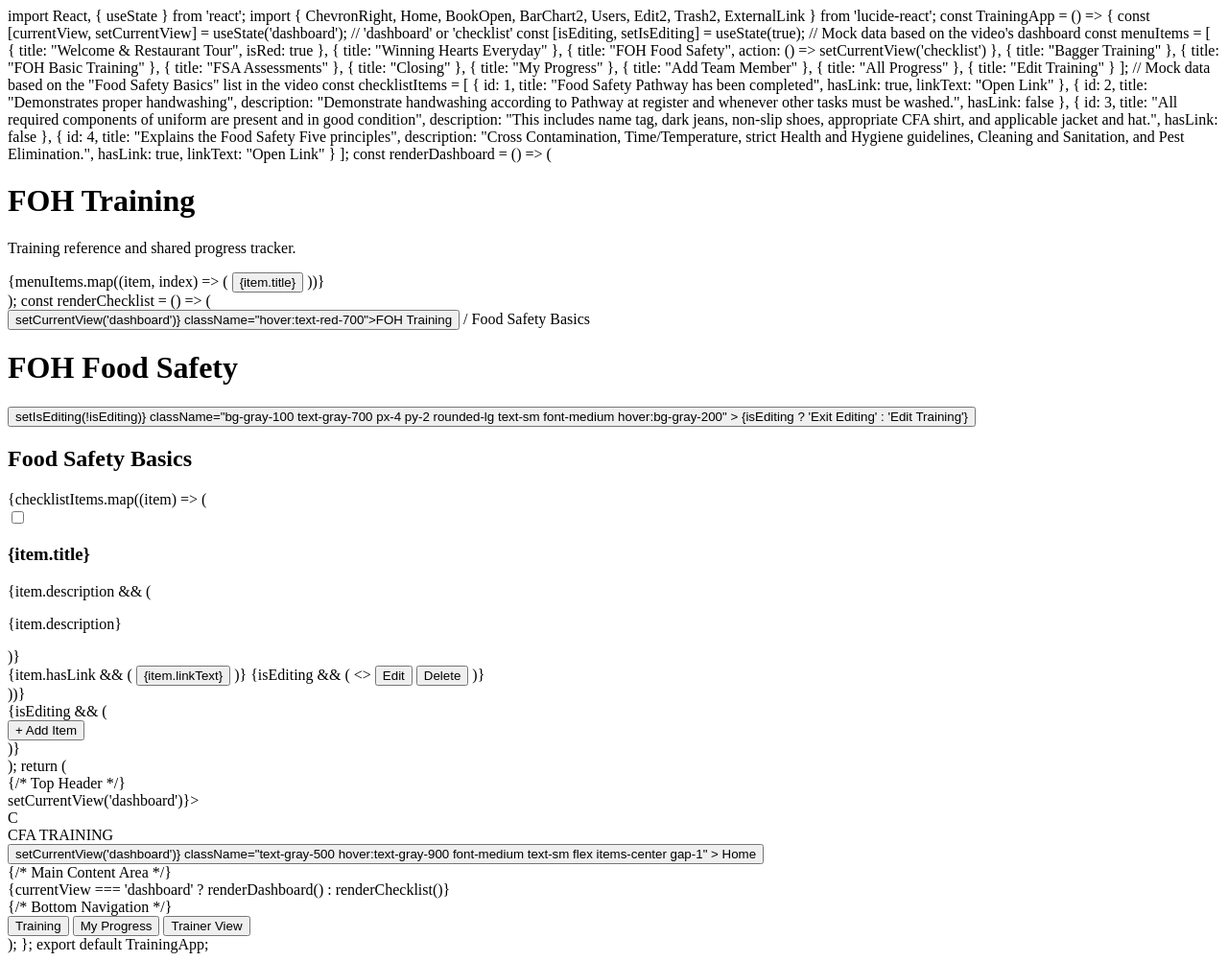
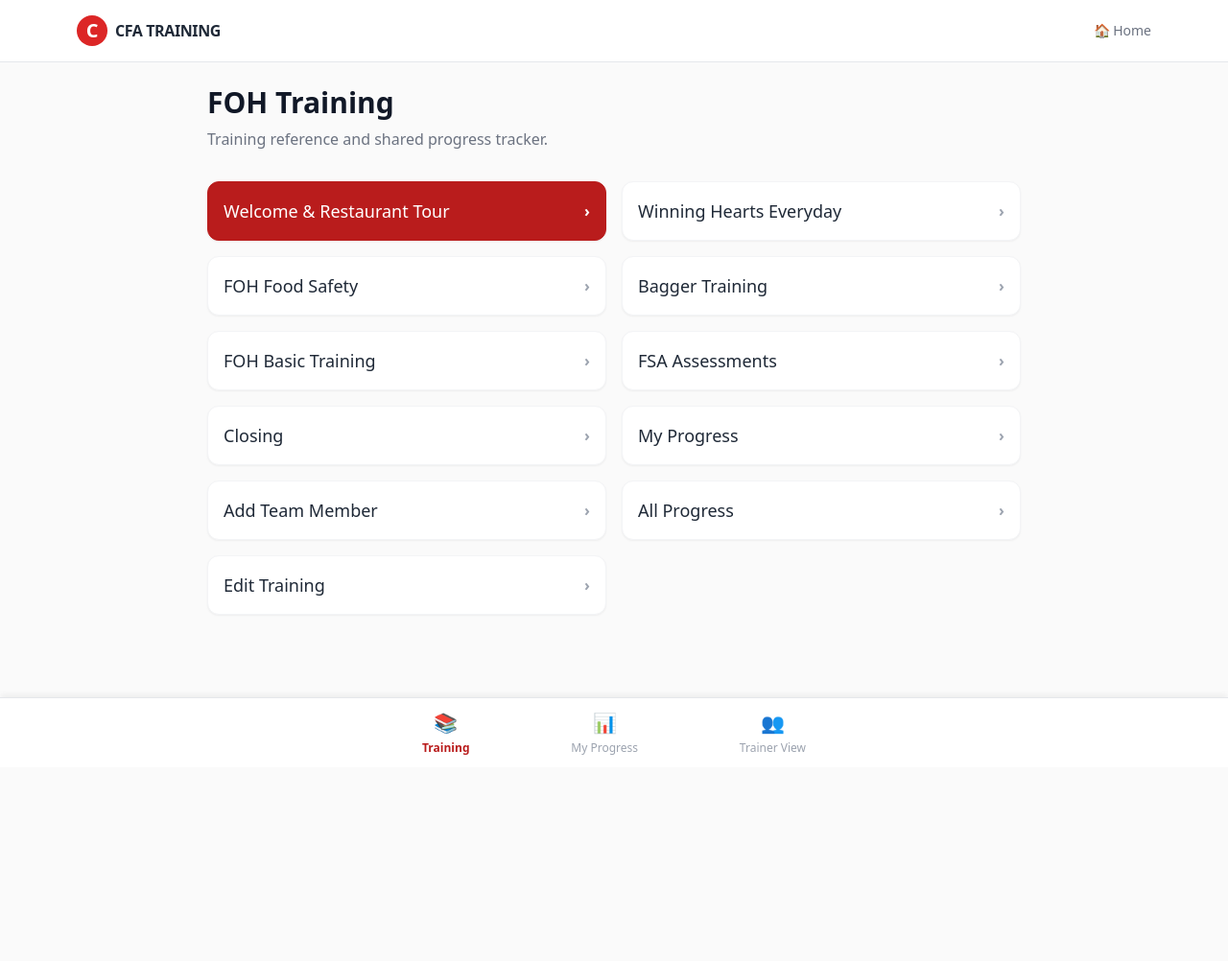
Before and after one commit to sarahvang-code/cfa-training2.0, a plain HTML site: page index.html in a window 1280 px wide. Shown: the whole page at 96% size. After the commit the page ends 800 px from the top, so only its background shows below. Drawn offline with nearby package versions, Linux system fonts and the light colour scheme.

Commit message:
Update index.html

```diff
--- a/index.html
+++ b/index.html
@@ -1,15 +1,69 @@
-import React, { useState } from 'react';
-import { ChevronRight, Home, BookOpen, BarChart2, Users, Edit2, Trash2, ExternalLink } from 'lucide-react';
+<!DOCTYPE html>
+<html lang="en">
+<head>
+    <meta charset="UTF-8">
+    <meta name="viewport" content="width=device-width, initial-scale=1.0">
+    <title>CFA Training Portal</title>
+    <!-- Tailwind CSS -->
+    <script src="https://cdn.tailwindcss.com"></script>
+    <!-- Supabase CDN -->
+    <script src="https://cdn.jsdelivr.net/npm/@supabase/supabase-js@2"></script>
+    <!-- Lucide Icons -->
+    <script src="https://unpkg.com/lucide@latest"></script>
+</head>
+<body class="bg-[#FAFAFA] font-sans antialiased pb-24">
 
-const TrainingApp = () => {
-  const [currentView, setCurrentView] = useState('dashboard'); // 'dashboard' or 'checklist'
-  const [isEditing, setIsEditing] = useState(true);
+    <!-- Top Header -->
+    <header class="bg-white border-b border-gray-200 sticky top-0 z-10">
+        <div class="max-w-6xl mx-auto px-4 h-16 flex items-center justify-between">
+            <div class="flex items-center gap-2 cursor-pointer" onclick="switchView('dashboard')">
+                <div class="w-8 h-8 bg-red-600 rounded-full flex items-center justify-center text-white font-bold text-xl">C</div>
+                <span class="font-bold text-gray-800 tracking-tight">CFA TRAINING</span>
+            </div>
+            <button onclick="switchView('dashboard')" class="text-gray-500 hover:text-gray-900 font-medium text-sm flex items-center gap-1">
+                🏠 Home
+            </button>
+        </div>
+    </header>
 
-  // Mock data based on the video's dashboard
+    <!-- Main Dynamic Content Container -->
+    <main id="app-container" class="max-w-4xl mx-auto p-6">
+        <!-- Rendered dynamically via JavaScript -->
+    </main>
+
+    <!-- Bottom Navigation Bar -->
+    <nav class="fixed bottom-0 w-full bg-white border-t border-gray-200 shadow-[0_-4px_6px_-1px_rgba(0,0,0,0.05)] z-20">
+        <div class="max-w-md mx-auto flex justify-between px-6 py-3">
+            <button onclick="switchView('dashboard')" class="flex flex-col items-center gap-1 text-red-700">
+                <span class="text-xl">📚</span>
+                <span class="text-xs font-semibold">Training</span>
+            </button>
+            <button onclick="alert('My Progress view coming up!')" class="flex flex-col items-center gap-1 text-gray-400 hover:text-gray-600">
+                <span class="text-xl">📊</span>
+                <span class="text-xs font-medium">My Progress</span>
+            </button>
+            <button onclick="alert('Trainer View coming up!')" class="flex flex-col items-center gap-1 text-gray-400 hover:text-gray-600">
+                <span class="text-xl">👥</span>
+                <span class="text-xs font-medium">Trainer View</span>
+            </button>
+        </div>
+    </nav>
+
+    <!-- Application Logic -->
+    <script>
+        // Supabase Configuration
+       // Supabase Configuration
+        const supabaseUrl = 'https://dpyqsvqorfmuiztvixap.supabase.co';
+        const supabaseKey = 'sb_publishable_eLux-50Xnfj1yyT221kX1g_0ySLpo_u';
+        const db = supabase.createClient(supabaseUrl, supabaseKey);
+
+        let currentView = 'dashboard';
+        let isEditing = true;
+
         const menuItems = [
             { title: "Welcome & Restaurant Tour", isRed: true },
             { title: "Winning Hearts Everyday" },
-    { title: "FOH Food Safety", action: () => setCurrentView('checklist') },
+            { title: "FOH Food Safety", action: "renderChecklist" },
             { title: "Bagger Training" },
             { title: "FOH Basic Training" },
             { title: "FSA Assessments" },
@@ -20,175 +74,94 @@ const TrainingApp = () => {
             { title: "Edit Training" }
         ];
 
-  // Mock data based on the "Food Safety Basics" list in the video
         const checklistItems = [
-    {
-      id: 1,
-      title: "Food Safety Pathway has been completed",
-      hasLink: true,
-      linkText: "Open Link"
-    },
-    {
-      id: 2,
-      title: "Demonstrates proper handwashing",
-      description: "Demonstrate handwashing according to Pathway at register and whenever other tasks must be washed.",
-      hasLink: false
-    },
-    {
-      id: 3,
-      title: "All required components of uniform are present and in good condition",
-      description: "This includes name tag, dark jeans, non-slip shoes, appropriate CFA shirt, and applicable jacket and hat.",
-      hasLink: false
-    },
-    {
-      id: 4,
-      title: "Explains the Food Safety Five principles",
-      description: "Cross Contamination, Time/Temperature, strict Health and Hygiene guidelines, Cleaning and Sanitation, and Pest Elimination.",
-      hasLink: true,
-      linkText: "Open Link"
-    }
+            { id: 1, title: "Food Safety Pathway has been completed", hasLink: true, linkText: "Open Link" },
+            { id: 2, title: "Demonstrates proper handwashing", description: "Demonstrate handwashing according to Pathway at register and whenever other tasks must be washed.", hasLink: false },
+            { id: 3, title: "All required components of uniform are present and in good condition", description: "This includes name tag, dark jeans, non-slip shoes, appropriate CFA shirt, and applicable jacket and hat.", hasLink: false },
+            { id: 4, title: "Explains the Food Safety Five principles", description: "Cross Contamination, Time/Temperature, strict Health and Hygiene guidelines, Cleaning and Sanitation, and Pest Elimination.", hasLink: true, linkText: "Open Link" }
         ];
 
-  const renderDashboard = () => (
-    <div className="max-w-4xl mx-auto p-6 pb-24">
-      <div className="mb-8">
-        <h1 className="text-3xl font-bold text-gray-900">FOH Training</h1>
-        <p className="text-gray-500 mt-2">Training reference and shared progress tracker.</p>
+        function switchView(view) {
+            currentView = view;
+            render();
+        }
+
+        async function handleCheckboxChange(taskName, isChecked) {
+            try {
+                const { data, error } = await db
+                    .from('training_progress')
+                    .insert([{ employee_name: 'Test Employee', department: 'FOH', task_name: taskName, is_completed: isChecked }]);
+
+                if (error) console.error('Error saving to Supabase:', error);
+                else console.log('Saved successfully:', data);
+            } catch (err) {
+                console.error('Network error:', err);
+            }
+        }
+
+        function render() {
+            const container = document.getElementById('app-container');
+
+            if (currentView === 'dashboard') {
+                container.innerHTML = `
+                    <div class="mb-8">
+                        <h1 class="text-3xl font-bold text-gray-900">FOH Training</h1>
+                        <p class="text-gray-500 mt-2">Training reference and shared progress tracker.</p>
+                    </div>
+                    <div class="grid grid-cols-1 md:grid-cols-2 gap-4">
+                        ${menuItems.map(item => `
+                            <button onclick="${item.action ? `switchView('${item.action}')` : `alert('${item.title} clicked')`}"
+                                class="flex items-center justify-between p-4 rounded-xl shadow-sm border transition-all text-left ${item.isRed ? 'bg-red-700 text-white border-red-700 hover:bg-red-800' : 'bg-white text-gray-800 border-gray-100 hover:border-red-200 hover:shadow-md'}">
+                                <span class="font-medium text-lg">${item.title}</span>
+                                <span class="${item.isRed ? 'text-white' : 'text-gray-400'} font-bold">›</span>
+                            </button>
+                        `).join('')}
+                    </div>
+                `;
+            } else if (currentView === 'renderChecklist') {
+                container.innerHTML = `
+                    <div class="mb-6 flex items-center gap-2 text-sm text-gray-500">
+                        <button onclick="switchView('dashboard')" class="hover:text-red-700">FOH Training</button>
+                        <span>/</span>
+                        <span class="text-gray-900">Food Safety Basics</span>
                     </div>
 
-      <div className="grid grid-cols-1 md:grid-cols-2 gap-4">
-        {menuItems.map((item, index) => (
-          <button
-            key={index}
-            onClick={item.action}
-            className={`flex items-center justify-between p-4 rounded-xl shadow-sm border transition-all ${
-              item.isRed
-                ? 'bg-red-700 text-white border-red-700 hover:bg-red-800'
-                : 'bg-white text-gray-800 border-gray-100 hover:border-red-200 hover:shadow-md'
-            }`}
-          >
-            <span className="font-medium text-lg">{item.title}</span>
-            <ChevronRight className={`w-5 h-5 ${item.isRed ? 'text-white' : 'text-gray-400'}`} />
-          </button>
-        ))}
-      </div>
-    </div>
-  );
-
-  const renderChecklist = () => (
-    <div className="max-w-4xl mx-auto p-6 pb-24">
-      <div className="mb-6 flex items-center gap-2 text-sm text-gray-500">
-        <button onClick={() => setCurrentView('dashboard')} className="hover:text-red-700">FOH Training</button>
-        <span>/</span>
-        <span className="text-gray-900">Food Safety Basics</span>
-      </div>
-
-      <div className="flex justify-between items-center mb-6">
-        <h1 className="text-3xl font-bold text-gray-900">FOH Food Safety</h1>
-        <button
-          onClick={() => setIsEditing(!isEditing)}
-          className="bg-gray-100 text-gray-700 px-4 py-2 rounded-lg text-sm font-medium hover:bg-gray-200"
-        >
-          {isEditing ? 'Exit Editing' : 'Edit Training'}
+                    <div class="flex justify-between items-center mb-6">
+                        <h1 class="text-3xl font-bold text-gray-900">FOH Food Safety</h1>
+                        <button onclick="isEditing = !isEditing; render();" class="bg-gray-100 text-gray-700 px-4 py-2 rounded-lg text-sm font-medium hover:bg-gray-200">
+                            ${isEditing ? 'Exit Editing' : 'Edit Training'}
                         </button>
                     </div>
 
-      <div className="bg-white rounded-xl shadow-sm border border-gray-200 overflow-hidden">
-        <div className="p-6 bg-gray-50/50 border-b border-gray-200 flex justify-between items-center">
-          <h2 className="text-xl font-semibold text-gray-800">Food Safety Basics</h2>
+                    <div class="bg-white rounded-xl shadow-sm border border-gray-200 overflow-hidden">
+                        <div class="p-6 bg-gray-50/50 border-b border-gray-200">
+                            <h2 class="text-xl font-semibold text-gray-800">Food Safety Basics</h2>
                         </div>
-
-        <div className="divide-y divide-gray-100">
-          {checklistItems.map((item) => (
-            <div key={item.id} className="p-6 flex gap-4 hover:bg-gray-50/50 transition-colors">
-              <input
-                type="checkbox"
-                className="mt-1.5 w-5 h-5 rounded border-gray-300 text-red-600 focus:ring-red-500 cursor-pointer"
-              />
-              <div className="flex-1">
-                <h3 className="text-lg font-medium text-gray-900">{item.title}</h3>
-                {item.description && (
-                  <p className="text-gray-500 mt-1 text-sm leading-relaxed">{item.description}</p>
-                )}
-
-                <div className="mt-4 flex flex-wrap gap-3">
-                  {item.hasLink && (
-                    <button className="flex items-center gap-2 px-4 py-1.5 rounded text-sm font-medium text-red-700 bg-red-50 hover:bg-red-100 border border-red-100 transition-colors">
-                      <ExternalLink className="w-4 h-4" />
-                      {item.linkText}
-                    </button>
-                  )}
-                  {isEditing && (
-                    <>
-                      <button className="flex items-center gap-1.5 px-3 py-1.5 text-sm font-medium text-gray-600 hover:text-gray-900 hover:bg-gray-100 rounded transition-colors">
-                        <Edit2 className="w-4 h-4" /> Edit
-                      </button>
-                      <button className="flex items-center gap-1.5 px-3 py-1.5 text-sm font-medium text-gray-600 hover:text-red-600 hover:bg-red-50 rounded transition-colors">
-                        <Trash2 className="w-4 h-4" /> Delete
-                      </button>
-                    </>
-                  )}
+                        <div class="divide-y divide-gray-100">
+                            ${checklistItems.map(item => `
+                                <div class="p-6 flex gap-4 hover:bg-gray-50/50 transition-colors">
+                                    <input type="checkbox" onchange="handleCheckboxChange('${item.title}', this.checked)" class="mt-1.5 w-5 h-5 rounded border-gray-300 text-red-600 focus:ring-red-500 cursor-pointer">
+                                    <div class="flex-1">
+                                        <h3 class="text-lg font-medium text-gray-900">${item.title}</h3>${item.description ? `<p class="text-gray-500 mt-1 text-sm leading-relaxed">${item.description}</p>` : ''}
+                                        <div class="mt-4 flex flex-wrap gap-3">
+                                            ${item.hasLink ? `<button onclick="window.open('https://www.youtube.com', '_blank')" class="flex items-center gap-2 px-4 py-1.5 rounded text-sm font-medium text-red-700 bg-red-50 hover:bg-red-100 border border-red-100">🔗 ${item.linkText}</button>` : ''}
+                                            ${isEditing ? `
+                                                <button class="px-3 py-1.5 text-sm font-medium text-gray-600 hover:bg-gray-100 rounded">✏️ Edit</button>
+                                                <button class="px-3 py-1.5 text-sm font-medium text-gray-600 hover:text-red-600 hover:bg-red-50 rounded">🗑️ Delete</button>
+                                            ` : ''}
                                         </div>
                                     </div>
                                 </div>
-          ))}
+                            `).join('')}
                         </div>
+                        ${isEditing ? `<div class="p-4 border-t border-gray-100 bg-gray-50"><button class="text-red-600 font-medium text-sm hover:text-red-700">+ Add Item</button></div>` : ''}
+                    </div>
+                `;
+            }
+        }
 
-        {isEditing && (
-          <div className="p-4 border-t border-gray-100 bg-gray-50">
-            <button className="text-red-600 font-medium text-sm hover:text-red-700 flex items-center gap-1">
-              + Add Item
-            </button>
-          </div>
-        )}
-      </div>
-    </div>
-  );
-
-  return (
-    <div className="min-h-screen bg-[#FAFAFA] font-sans">
-      {/* Top Header */}
-      <header className="bg-white border-b border-gray-200 sticky top-0 z-10">
-        <div className="max-w-6xl mx-auto px-4 h-16 flex items-center justify-between">
-          <div className="flex items-center gap-2 cursor-pointer" onClick={() => setCurrentView('dashboard')}>
-            <div className="w-8 h-8 bg-red-600 rounded-full flex items-center justify-center text-white font-bold text-xl">
-              C
-            </div>
-            <span className="font-bold text-gray-800 tracking-tight">CFA TRAINING</span>
-          </div>
-          <button
-            onClick={() => setCurrentView('dashboard')}
-            className="text-gray-500 hover:text-gray-900 font-medium text-sm flex items-center gap-1"
-          >
-            <Home className="w-4 h-4" /> Home
-          </button>
-        </div>
-      </header>
-
-      {/* Main Content Area */}
-      <main>
-        {currentView === 'dashboard' ? renderDashboard() : renderChecklist()}
-      </main>
-
-      {/* Bottom Navigation */}
-      <nav className="fixed bottom-0 w-full bg-white border-t border-gray-200 shadow-[0_-4px_6px_-1px_rgba(0,0,0,0.05)]">
-        <div className="max-w-md mx-auto flex justify-between px-6 py-3">
-          <button className="flex flex-col items-center gap-1 text-red-700">
-            <BookOpen className="w-6 h-6" />
-            <span className="text-xs font-semibold">Training</span>
-          </button>
-          <button className="flex flex-col items-center gap-1 text-gray-400 hover:text-gray-600 transition-colors">
-            <BarChart2 className="w-6 h-6" />
-            <span className="text-xs font-medium">My Progress</span>
-          </button>
-          <button className="flex flex-col items-center gap-1 text-gray-400 hover:text-gray-600 transition-colors">
-            <Users className="w-6 h-6" />
-            <span className="text-xs font-medium">Trainer View</span>
-          </button>
-        </div>
-      </nav>
-    </div>
-  );
-};
-
-export default TrainingApp;
+        // Initial render on load
+        render();
+    </script>
+</body>
+</html>
```
Lines whose indentation alone changed are shown as unchanged.
